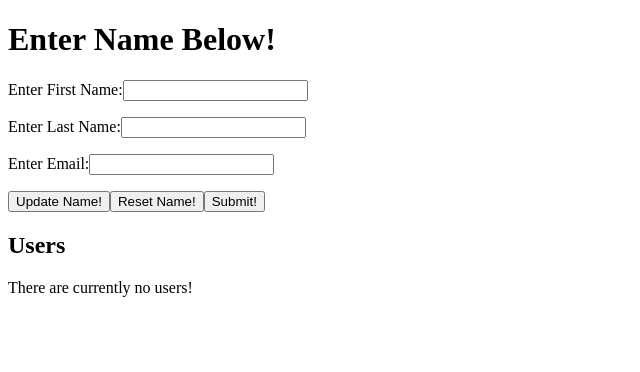
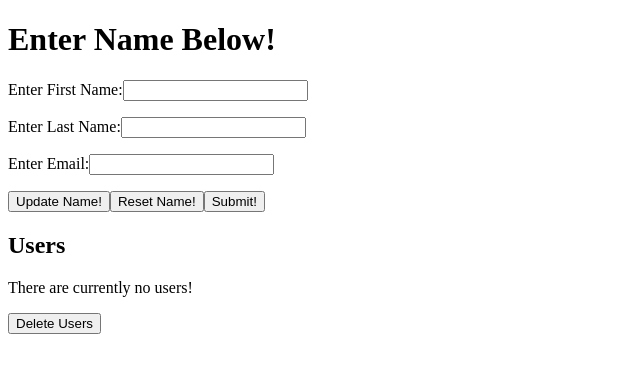
Before and after one commit to AlexanderSkow/user-form, an Angular app: page / in a window 1280 px wide. Shown: the top 372 px of the page, without its empty margins (0-640 px from the left). Built offline with nearby package versions, Linux system fonts and the light colour scheme.

Commit message:
Feat: added delete button and click handler for deleting all users from the list

```diff
--- a/src/app/app.html
+++ b/src/app/app.html
@@ -42,4 +42,6 @@
       }
     </ul>
   }
+
+  <button type="button" (click)="dumpUsers()">Delete Users</button>
 </div>
--- a/src/app/app.ts
+++ b/src/app/app.ts
@@ -58,4 +58,14 @@ export class App {
 
     console.log(this.users());
   }
+
+  public dumpUsers() {
+    if (this.noUsers()) {
+      alert('There currently are no users...');
+      return;
+    }
+
+    const areDeleted = confirm('Are you sure you want to do this? This will delete all your users.');
+    if (areDeleted) this.users.set([]);
+  }
 }
```
